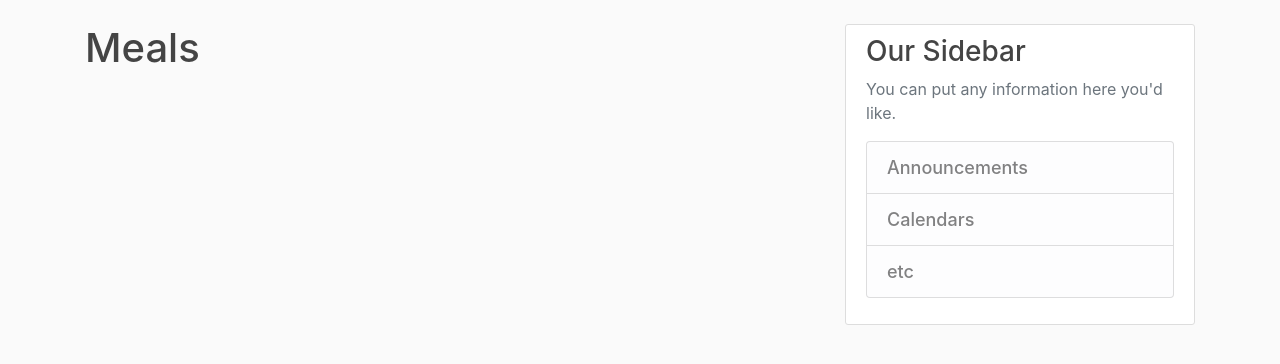
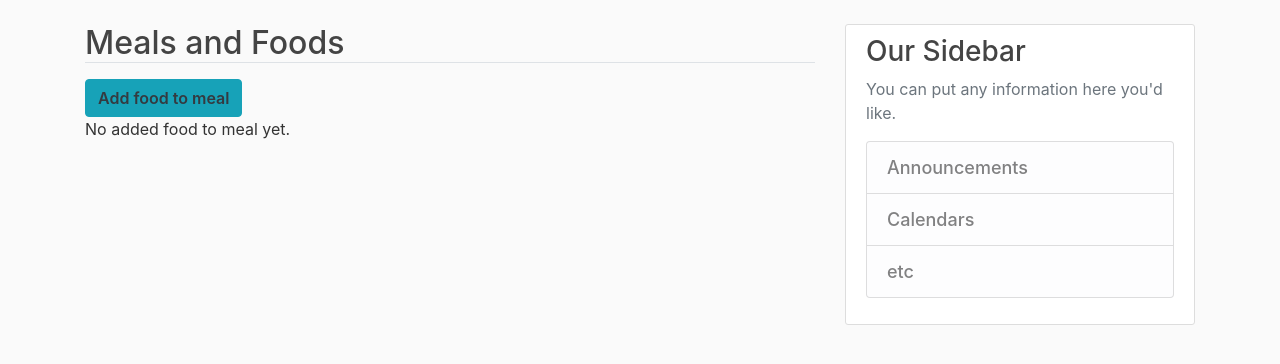
Before and after one commit to GeorgiDN/Nutrients-tracker, a Django app: page /food/mealfood-list/ in a window 1280 px wide. Shown: the part 56-420 px from the top of the page. Run offline with Django 5.2, Linux system fonts and the light colour scheme; the visitor is signed in with stand-in values (Sample User, id 1); data that the repository does not hold is empty; some libraries are stand-ins or nearby versions.

Commit message:
refactor(food): add links for easier navigation

```diff
--- a/fitnessApp/fitnessApp/food/views.py
+++ b/fitnessApp/fitnessApp/food/views.py
@@ -147,7 +147,7 @@ class MealCreateView(LoginRequiredMixin, SuccessMessageMixin, CreateView):
         form.instance.user = user_profile
         try:
             meal = form.save()
-            return redirect('meal-detail', pk=meal.pk)
+            return redirect('meal-list')
         except IntegrityError:
             messages.error(self.request, f"You already have a meal with name '{form.instance.meal_type}'")
             return redirect('meal-create')
--- a/fitnessApp/static/css/food.css
+++ b/fitnessApp/static/css/food.css
@@ -13,6 +13,7 @@ th, td {
     padding: 3px;
     text-align: center;
 }
+
 
 th {
     background-color: #f2f2f2;
@@ -33,6 +34,16 @@ th {
     text-decoration: underline;
 }
 
+.create-btn a {
+    font-weight: 600;
+}
+
+.btn-total a {
+    font-weight: 600;
+    font-size: 18px;
+    margin-bottom: 1rem;
+    float: right;
+}
 
 @media (max-width: 450px) {
     th, td {
--- a/fitnessApp/templates/food/mealfood_list.html
+++ b/fitnessApp/templates/food/mealfood_list.html
@@ -1,8 +1,12 @@
 {% extends 'home/base.html' %}
 {% block content %}
-    <h1>Meals</h1>
+    <h2 class="border-bottom">Meals and Foods</h2>
+    <div class="buttons create-btn">
+        <a class="btn btn-info fw-bolder text-dark mt-2" href="{% url 'mealfood-create' %}">Add food to meal</a>
+    </div>
+
     {% if meal_foods %}
-        <table>
+        <table class="food-table">
             <thead>
             <tr>
                 <th>Meal Name</th>
@@ -28,5 +32,11 @@
             {% endfor %}
             </tbody>
         </table>
+        <div class="buttons create-btn btn-total">
+            <a class="btn btn-primary fw-bolder text-dark" href="{% url 'user_meals' request.user %}">Calculate</a>
+        </div>
+
+    {% else %}
+        <p>No added food to meal yet.</p>
     {% endif %}
 {% endblock %}
```
Also changed, not shown: fitnessApp/templates/food/food-navigation.html (+3 -6 lines), fitnessApp/templates/food/food_list.html (+8 -3 lines), fitnessApp/templates/food/meal_list.html (+8 -2 lines), fitnessApp/templates/food/user_meals.html (+4 -3 lines).
